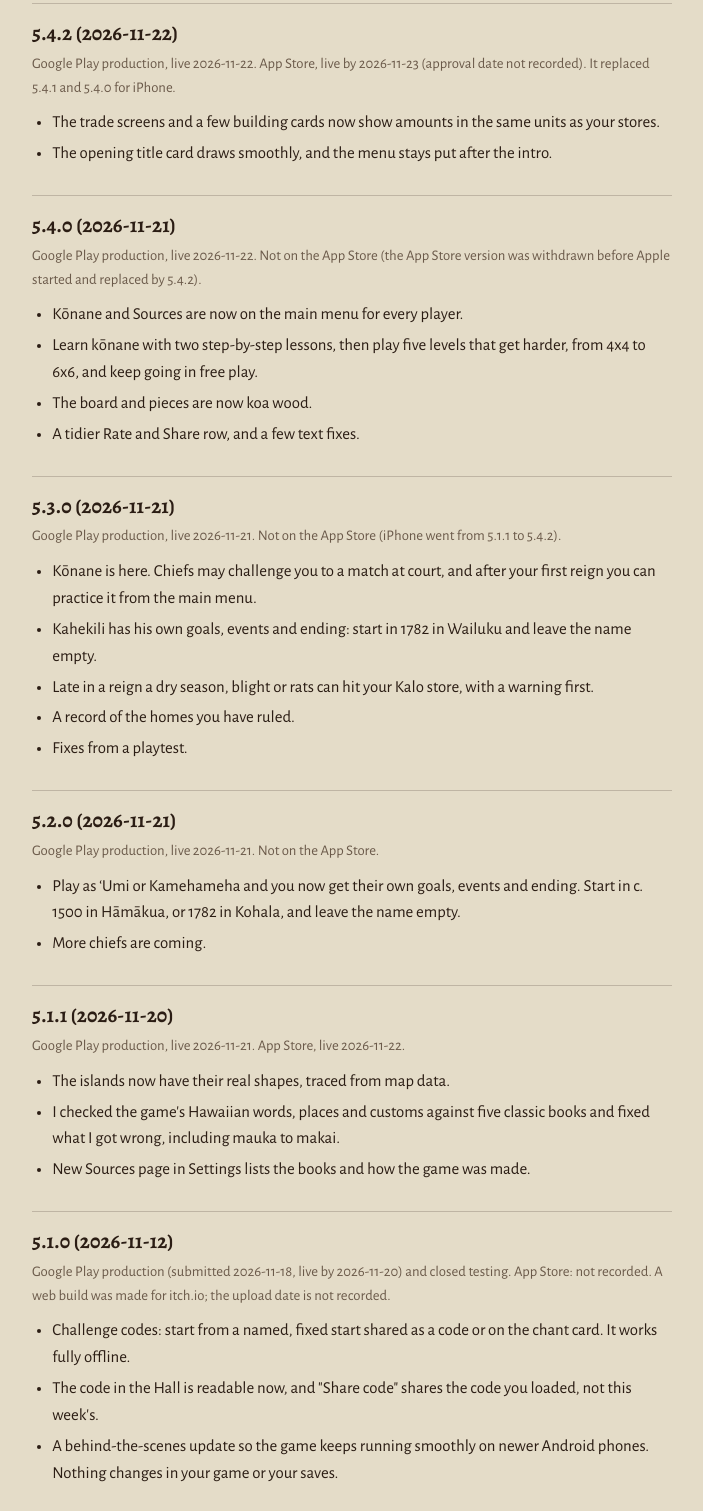
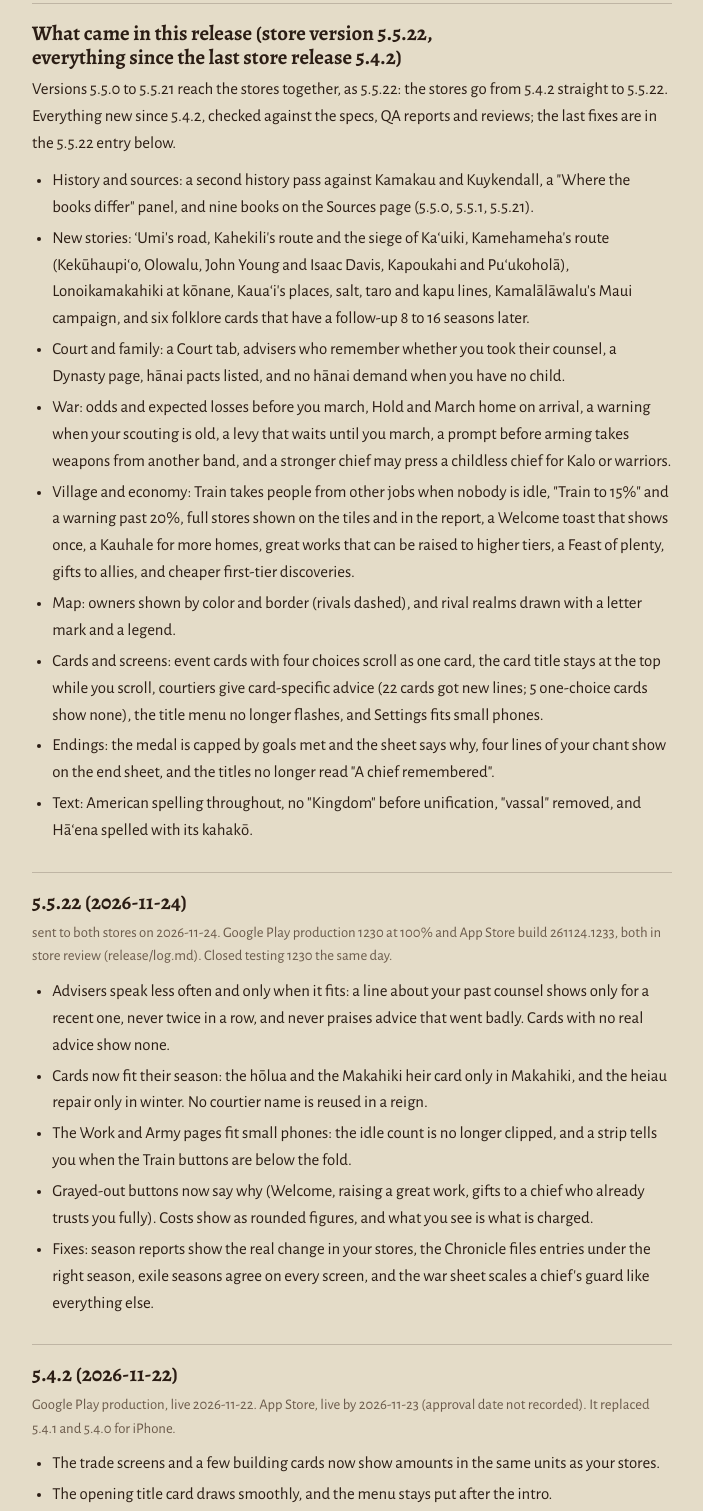
Before and after one commit to leftym/Duralek, a plain HTML site: page alii/release-notes.html in a window 1280 px wide. Shown: the part 189-1700 px from the top of the page, without its empty margins (288-991 px from the left). Drawn offline with Linux system fonts and the light colour scheme.

Commit message:
Aliʻi: 5.5.22 store screenshots on the game page, 'battlefields' wording, release notes with 5.5.22
Co-Authored-By: Claude Opus 5.5 <noreply@anthropic.com>
Claude-Session: https://claude.ai/code/session_013z2ydSFxaMUs1ZUjegomNp

```diff
--- a/alii/release-notes.html
+++ b/alii/release-notes.html
@@ -48,6 +48,29 @@ a{color:var(--kalo)}
 <main>
 <header><h1>Aliʻi: Rise of a Chief release notes</h1><p class="lede">Every update, newest first.</p></header>
 <div class="band" aria-hidden="true"></div>
+<section class="rel"><h2>What came in this release (store version 5.5.22, everything since the last store release 5.4.2)</h2>
+<p>Versions 5.5.0 to 5.5.21 reach the stores together, as 5.5.22: the stores go from 5.4.2 straight to 5.5.22. Everything new since 5.4.2, checked against the specs, QA reports and reviews; the last fixes are in the 5.5.22 entry below.</p>
+<ul>
+<li>History and sources: a second history pass against Kamakau and Kuykendall, a "Where the books differ" panel, and nine books on the Sources page (5.5.0, 5.5.1, 5.5.21).</li>
+<li>New stories: ʻUmi's road, Kahekili's route and the siege of Kaʻuiki, Kamehameha's route (Kekūhaupiʻo, Olowalu, John Young and Isaac Davis, Kapoukahi and Puʻukoholā), Lonoikamakahiki at kōnane, Kauaʻi's places, salt, taro and kapu lines, Kamalālāwalu's Maui campaign, and six folklore cards that have a follow-up 8 to 16 seasons later.</li>
+<li>Court and family: a Court tab, advisers who remember whether you took their counsel, a Dynasty page, hānai pacts listed, and no hānai demand when you have no child.</li>
+<li>War: odds and expected losses before you march, Hold and March home on arrival, a warning when your scouting is old, a levy that waits until you march, a prompt before arming takes weapons from another band, and a stronger chief may press a childless chief for Kalo or warriors.</li>
+<li>Village and economy: Train takes people from other jobs when nobody is idle, "Train to 15%" and a warning past 20%, full stores shown on the tiles and in the report, a Welcome toast that shows once, a Kauhale for more homes, great works that can be raised to higher tiers, a Feast of plenty, gifts to allies, and cheaper first-tier discoveries.</li>
+<li>Map: owners shown by color and border (rivals dashed), and rival realms drawn with a letter mark and a legend.</li>
+<li>Cards and screens: event cards with four choices scroll as one card, the card title stays at the top while you scroll, courtiers give card-specific advice (22 cards got new lines; 5 one-choice cards show none), the title menu no longer flashes, and Settings fits small phones.</li>
+<li>Endings: the medal is capped by goals met and the sheet says why, four lines of your chant show on the end sheet, and the titles no longer read "A chief remembered".</li>
+<li>Text: American spelling throughout, no "Kingdom" before unification, "vassal" removed, and Hāʻena spelled with its kahakō.</li>
+</ul></section>
+<section class="rel"><h2>5.5.22 (2026-11-24)</h2>
+<p class="where">sent to both stores on 2026-11-24. Google Play production 1230 at 100% and App Store build 261124.1233, both in store review (release/log.md). Closed testing 1230 the same day.</p>
+
+<ul>
+<li>Advisers speak less often and only when it fits: a line about your past counsel shows only for a recent one, never twice in a row, and never praises advice that went badly. Cards with no real advice show none.</li>
+<li>Cards now fit their season: the hōlua and the Makahiki heir card only in Makahiki, and the heiau repair only in winter. No courtier name is reused in a reign.</li>
+<li>The Work and Army pages fit small phones: the idle count is no longer clipped, and a strip tells you when the Train buttons are below the fold.</li>
+<li>Grayed-out buttons now say why (Welcome, raising a great work, gifts to a chief who already trusts you fully). Costs show as rounded figures, and what you see is what is charged.</li>
+<li>Fixes: season reports show the real change in your stores, the Chronicle files entries under the right season, exile seasons agree on every screen, and the war sheet scales a chief's guard like everything else.</li>
+</ul></section>
 <section class="rel"><h2>5.4.2 (2026-11-22)</h2>
 <p class="where">Google Play production, live 2026-11-22. App Store, live by 2026-11-23 (approval date not recorded). It replaced 5.4.1 and 5.4.0 for iPhone.</p>
 
```
Also changed, not shown: alii/index.html (+10 -10 lines), alii/img/1_village.jpg, alii/img/2_map.jpg, alii/img/3_battle.jpg (deleted), alii/img/3_war.jpg (added), alii/img/4_build.jpg (added), alii/img/4_envoy.jpg (deleted), alii/img/5_chief.jpg (deleted), alii/img/5_event.jpg (added), alii/img/6_chant.jpg (deleted), alii/img/6_court.jpg (added), alii/img/7_chant.jpg (added), alii/img/7_checkin.jpg (deleted), alii/img/8_research.jpg (deleted), 2 more files.
